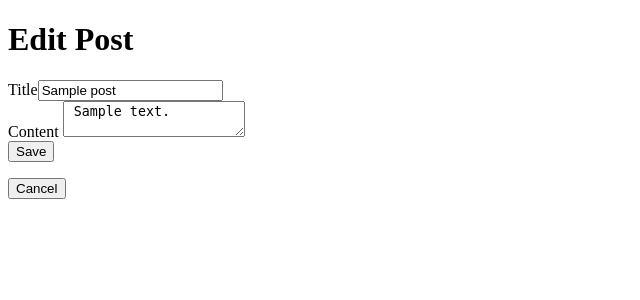
After one commit to jordanlahipramelb/blogly-exercise, a Flask app: page /posts/1/edit in a window 1280 px wide. The commit adds this page. Shown: the top 300 px of the page, without its empty margins (0-640 px from the left). Run offline with Flask 2, Linux system fonts and the light colour scheme; tables that the repository leaves empty hold one stand-in row (values such as "Sample post").

Commit message:
created posts pages and routes

```diff
--- a/app.py
+++ b/app.py
@@ -1,8 +1,8 @@
 """Blogly application."""
 
-from flask import Flask, request, render_template, redirect
+from flask import Flask, request, render_template, redirect, flash
 from flask_debugtoolbar import DebugToolbarExtension
-from models import db, connect_db, User
+from models import db, connect_db, User, Post
 
 app = Flask(__name__)
 app.config["SQLALCHEMY_DATABASE_URI"] = "postgresql:///blogly_db"
@@ -22,6 +22,9 @@ db.create_all()
 def redirect_to_all_users():
     """Redirects to list of users page"""
     return redirect("/users")
+
+
+######## USER ROUTES #######################
 
 
 @app.route("/users")
@@ -58,11 +61,12 @@ def show_user(user_id):
     """Show info on a single user"""
 
     user = User.query.get_or_404(user_id)
-    return render_template("details.html", user=user)
+    posts = Post.query.order_by(Post.created_at.desc()).limit(5).all()
+    return render_template("details.html", user=user, posts=posts)
 
 
 @app.route("/users/<int:user_id>/edit")
-def edit_user_page(user_id):
+def show_edit_user(user_id):
     """Display edit user page"""
 
     user = User.query.get_or_404(user_id)
@@ -93,3 +97,74 @@ def delete_user(user_id):
     db.session.commit()
 
     return redirect("/users")
+
+
+###########  POST ROUTES ############################
+
+
+@app.route("/users/<int:user_id>/posts/new")
+def show_new_post_form(user_id):
+    """Displays the form for creating a new post"""
+    user = User.query.get_or_404(user_id)
+    return render_template("new_post_form.html", user=user)
+
+
+@app.route("/users/<int:user_id>/posts/new", methods=["POST"])
+def add_new_post(user_id):
+    """Sends the form for adding a post"""
+
+    user = User.query.get_or_404(user_id)
+    title = request.form["title"]
+    content = request.form["content"]
+
+    # user=user due to foreign key (user_id in class User and class Post)
+    new_post = Post(title=title, content=content, user=user)
+
+    db.session.add(new_post)
+    db.session.commit()
+    # ADD FLASH MESSAGE HERE IN FUTURE
+
+    return redirect(f"/users/{user.id}")
+
+
+@app.route("/posts/<int:post_id>")
+def show_post(post_id):
+    """Display user's post"""
+
+    post = Post.query.get_or_404(post_id)
+    return render_template("post.html", post=post)
+
+
+@app.route("/posts/<int:post_id>/edit")
+def show_edit_post(post_id):
+    """Display edit post page"""
+
+    post = Post.query.get_or_404(post_id)
+    return render_template("edit_post_form.html", post=post)
+
+
+@app.route("/posts/<int:post_id>/edit", methods=["POST"])
+def edit_post(post_id):
+    """Sends the form for editing an existing post"""
+
+    post = Post.query.get_or_404(post_id)
+    post.title = request.form["title"]
+    post.content = request.form["content"]
+
+    db.session.add(post)
+    db.session.commit()
+
+    return redirect(f"/users/{post.user_id}")
+
+
+@app.route("/posts/<int:post_id>/delete", methods=["POST"])
+def delete_post(post_id):
+    """Delete the post"""
+
+    post = Post.query.get(post_id)
+
+    db.session.delete(post)
+    db.session.commit()
+    # ADD FLASH MESSAGE
+
+    return redirect(f"/users/{post.user_id}")
--- a/templates/edit.html
+++ b/templates/edit.html
@@ -16,5 +16,7 @@
 
     <button type="submit">Save</button>
 </form>
-<a href="/users/{{user.id}}"><button>Cancel</button></a>
+<p>
+    <a href="/users/{{user.id}}"><button>Cancel</button></a>
+</p>
 {% endblock %}
--- /dev/null
+++ b/templates/edit_post_form.html
@@ -0,0 +1,34 @@
+<!DOCTYPE html>
+<html lang="en">
+    <head>
+        <meta charset="UTF-8" />
+        <meta http-equiv="X-UA-Compatible" content="IE=edge" />
+        <meta name="viewport" content="width=device-width, initial-scale=1.0" />
+        <title>Edit {{ post.title }}</title>
+    </head>
+    <body>
+        <h1>Edit Post</h1>
+        <form method="POST">
+            <div>
+                <label for="title">Title</label
+                ><input
+                    type="text"
+                    id="title"
+                    name="title"
+                    value="{{ post.title }}"
+                />
+            </div>
+            <div>
+                <label for="content">Content</label>
+                <textarea id="content" name="content">
+ {{ post.content }}</textarea
+                >
+            </div>
+
+            <button type="submit">Save</button>
+        </form>
+        <p>
+            <a href="/users/{{post.user_id}}"><button>Cancel</button></a>
+        </p>
+    </body>
+</html>
```
Also changed, not shown: models.py (+13 -0 lines), seed.py (added, +35 -0 lines), templates/details.html (+10 -0 lines), templates/new_post_form.html (added, +28 -0 lines), templates/post.html (added, +22 -0 lines).
